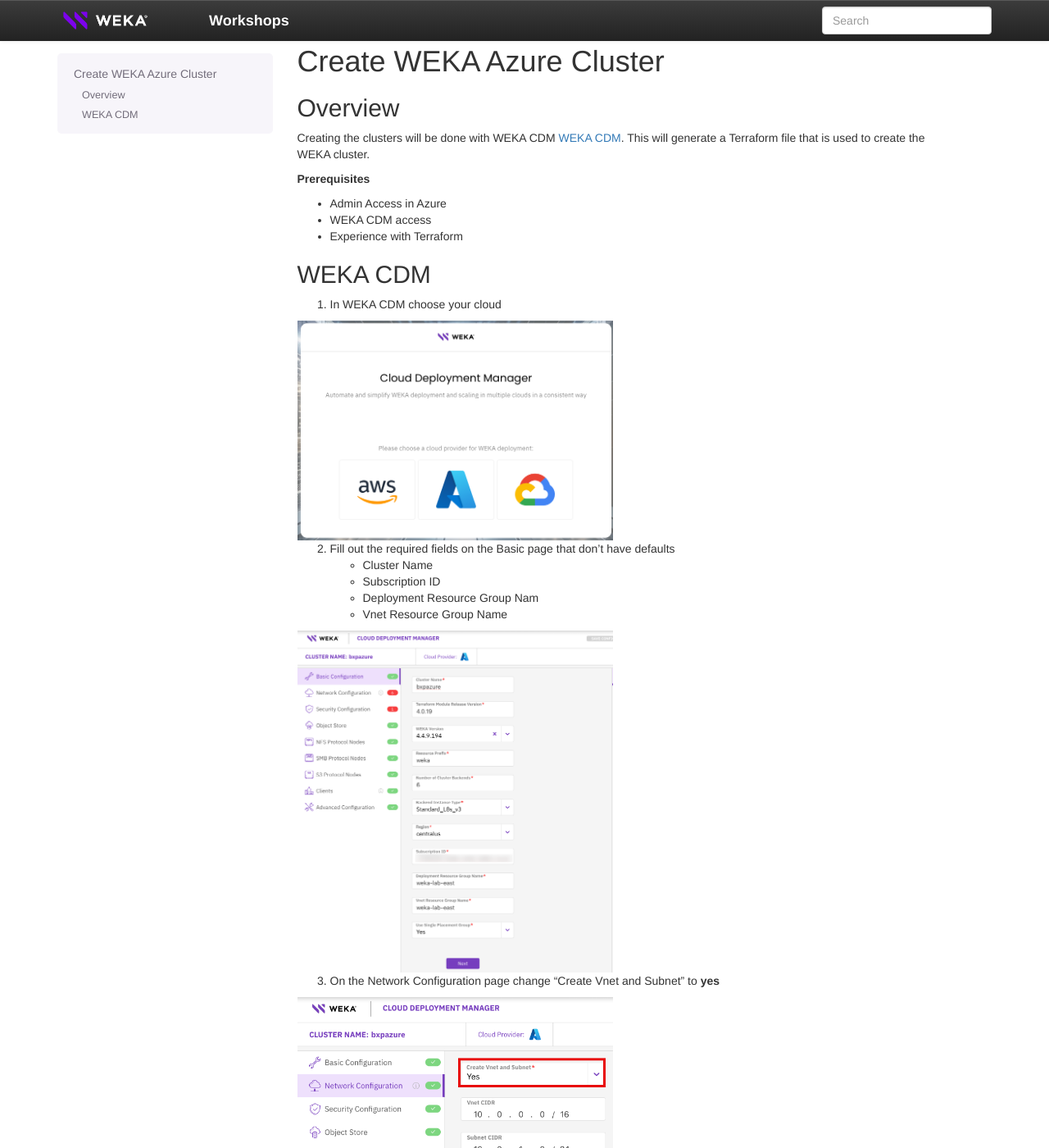
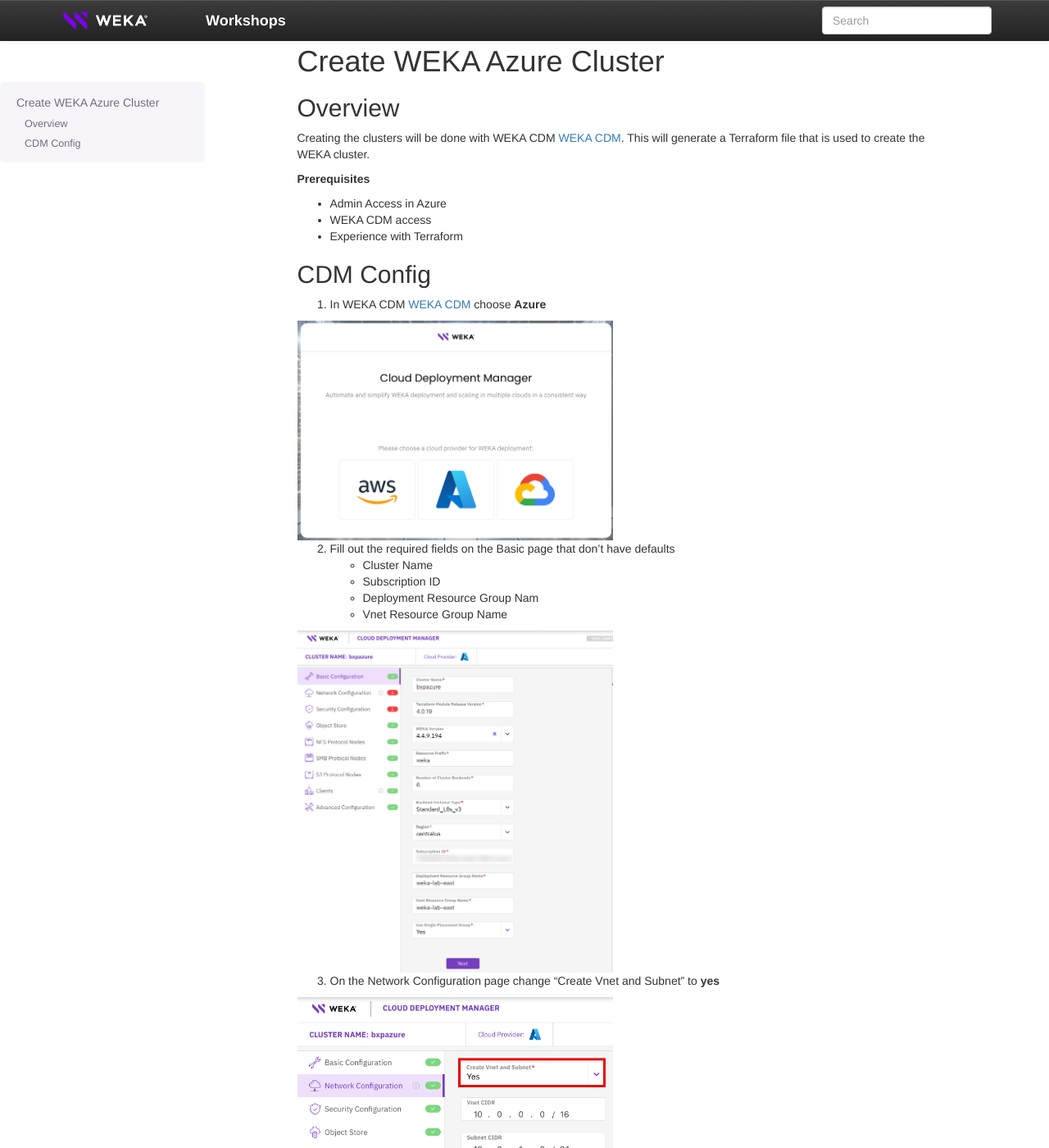
Before and after one commit to bmp-dot/template, a Sphinx documentation site: the page built from source/create_azure_cluster/create_azure_cluster.md, in a window 1280 px wide and 1400 px high. Shown: the whole window at 82% size. Built offline with Sphinx 7.4.7, drawn with Linux system fonts in a browser that asks for light colours.

Commit message:
float toc

````diff
--- a/source/_static/custom.css
+++ b/source/_static/custom.css
@@ -2,7 +2,7 @@
 .navbar-brand {
   display: flex !important;
   align-items: center !important;
-  gap: 5px;                         /* space between logo and text */
+  gap: 1px;                         /* space between logo and text */
   color: #fff !important;            /* white text on dark navbar */
   font-weight: 600;
   font-size: 18px;
@@ -40,3 +40,13 @@
   max-width: 50%;
   height: auto;
 }
+
+.bs-sidenav {
+  position: fixed;
+  top: 70px; /* Adjust based on your navbar height */
+  left: 0;
+  width: 250px; /* Adjust as needed */
+  overflow-y: auto;
+  max-height: 90vh;
+  z-index: 1000;
+}
--- a/source/create_azure_cluster/create_azure_cluster.md
+++ b/source/create_azure_cluster/create_azure_cluster.md
@@ -9,9 +9,9 @@
 - WEKA CDM access
 - Experience with Terraform
 
-### WEKA CDM
+### CDM Config
 
-1.  In WEKA CDM choose your cloud
+1.  In WEKA CDM [WEKA CDM](https://cloud.weka.io) choose **Azure**
 
 ```{image} ./images/cdm.png
 :width: 50%
````
Also changed, not shown: source/seed_cluster/seed_cluster.md (+5 -0 lines).
